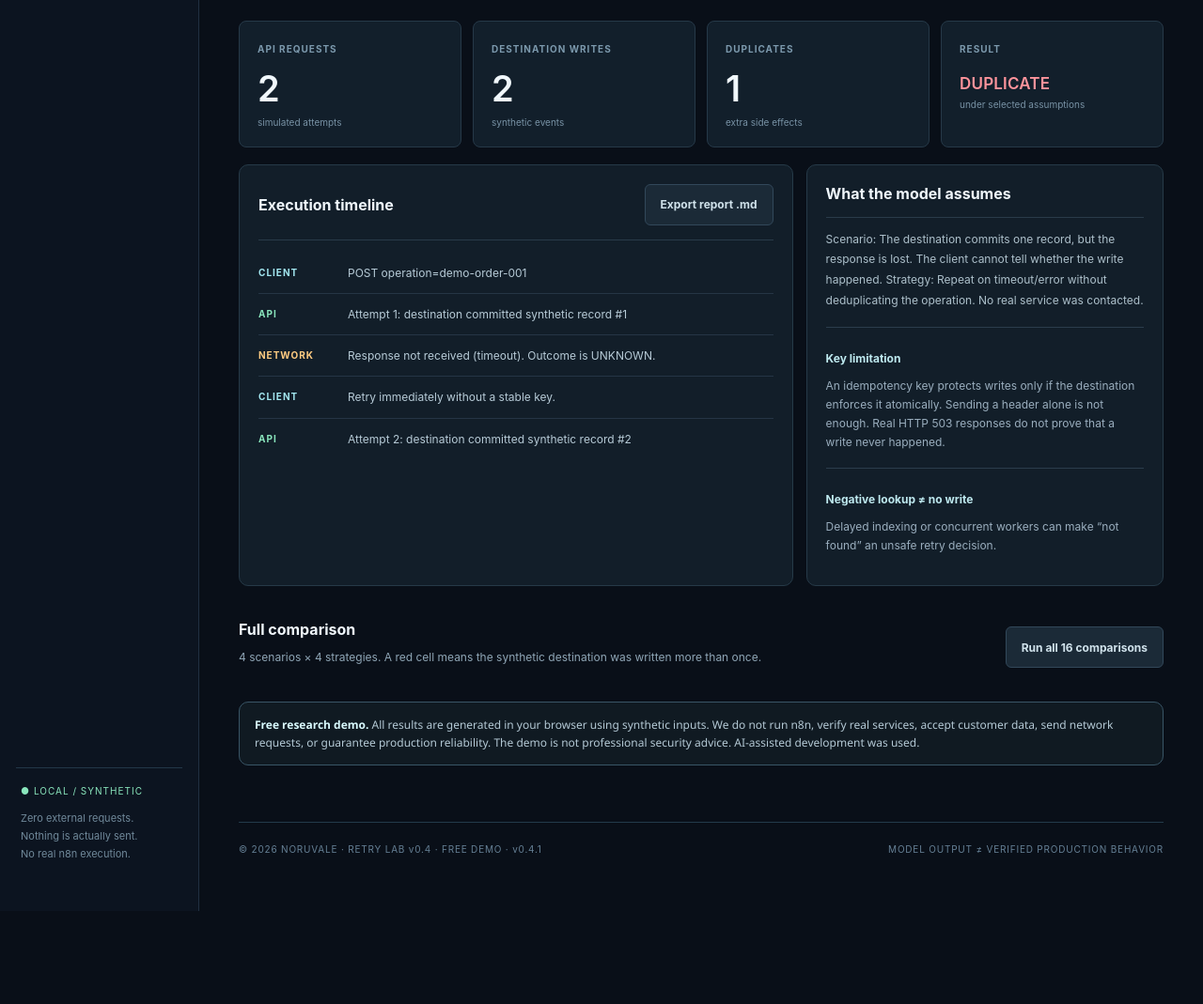
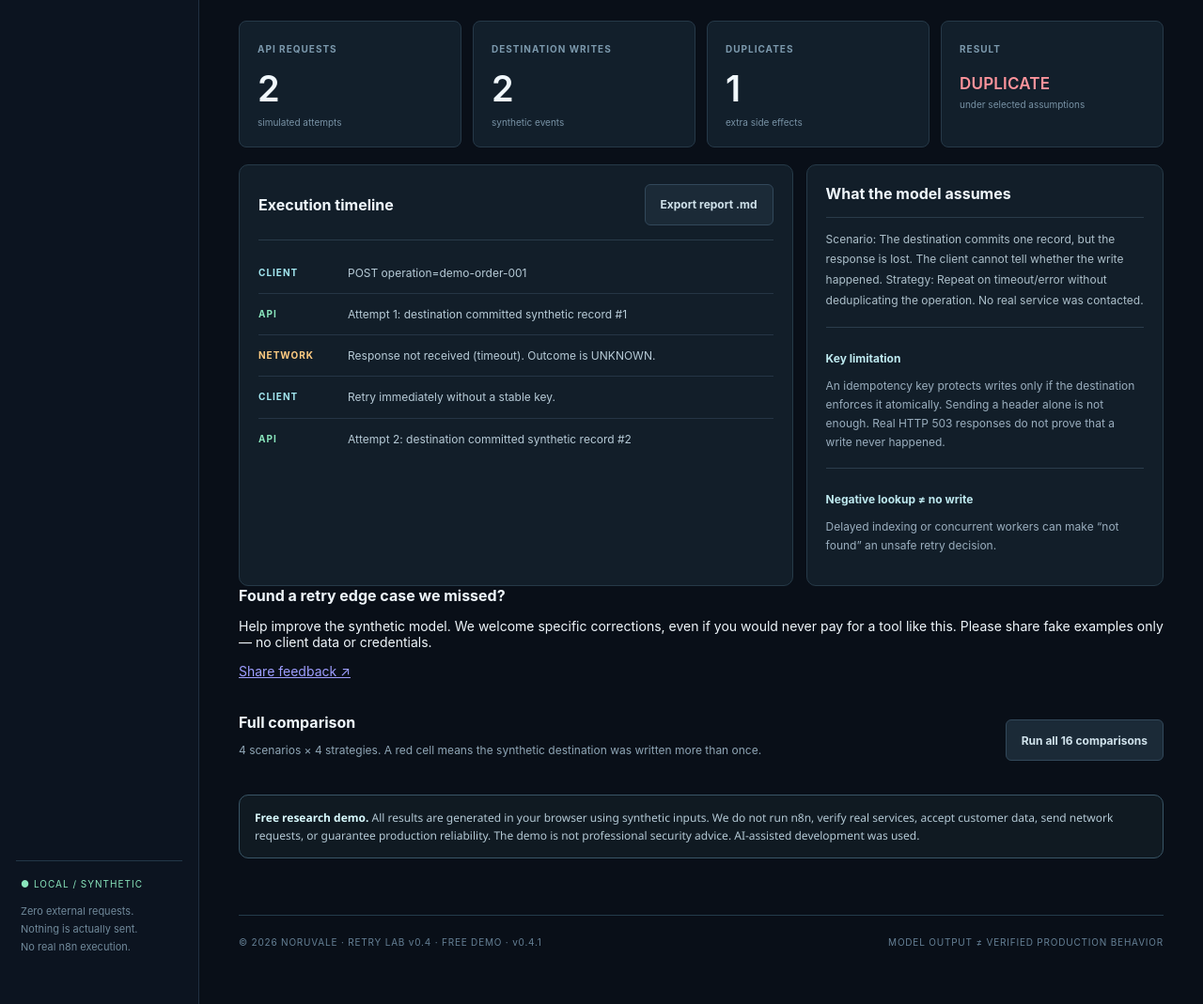
Before and after one commit to snowbirdkind-wq/noruvale-retry-lab, a plain HTML site: page index.html in a window 1280 px wide. Shown: the part 456-1525 px from the top of the page at 94% size. Before the commit the page ends 1426 px from the top, so only its background shows below. Drawn offline with Linux system fonts and the light colour scheme.

Commit message:
Add live-page feedback call to action and social metadata

```diff
--- a/index.html
+++ b/index.html
@@ -1,10 +1,10 @@
-<!doctype html><html lang="en"><head><meta charset="UTF-8"><meta name="viewport" content="width=device-width,initial-scale=1"><title>Noruvale Retry Lab | Free Browser Demo</title><link rel="stylesheet" href="style.css"></head><body><div class="layout">
+<!doctype html><html lang="en"><head><meta charset="UTF-8"><meta name="viewport" content="width=device-width,initial-scale=1"><title>Noruvale Retry Lab | Free Browser Demo</title><meta name="description" content="Explore API retry failures, duplicate writes, idempotency keys and ambiguous timeouts in a free synthetic browser lab. No real requests or accounts."><meta property="og:title" content="Noruvale Retry Lab — Make failure visible"><meta property="og:description" content="A free, local-first interactive demo of API retries, duplicate writes and idempotency. Synthetic experiments only."><meta property="og:type" content="website"><meta property="og:url" content="https://snowbirdkind-wq.github.io/noruvale-retry-lab/"><meta name="theme-color" content="#090f18"><link rel="stylesheet" href="style.css"></head><body><div class="layout">
 <aside class="side"><div class="brand"><span class="logo">◈</span><div><b>NORUVALE</b><small>RETRY LAB</small></div></div><span class="tinycap">WORKSPACE</span><a class="nav active" href="index.html">⌁ &nbsp;Retry Lab <span>FREE</span></a><div class="bottom"><span class="green">● LOCAL / SYNTHETIC</span><p>Zero external requests.<br>Nothing is actually sent.<br>No real n8n execution.</p></div></aside>
 <main><div class="top"><span>TOOLS / RETRY LAB / SCENARIO TEST</span><span>● FREE DEMO / NO ACCOUNT</span></div><header><div class="tag">RELIABILITY / FAULT INJECTION</div><h1>Make failure <em>visible.</em></h1><p>Compare what happens when a request times out, a destination commits anyway, and your workflow tries again. Synthetic model — not a live integration.</p></header>
 <section class="controls"><div class="control"><label for="scenario">FAULT SCENARIO</label><select id="scenario"><option value="lost_ack">Write succeeds · response lost</option><option value="error_503">HTTP 503 · no write</option><option value="stale_lookup">Write succeeds · lookup lags</option><option value="race">Two workers · same operation</option></select></div><div class="control"><label for="strategy">RETRY STRATEGY</label><select id="strategy"><option value="blind">Blind retry</option><option value="key">Stable idempotency key</option><option value="lookup">Lookup then retry</option><option value="review">Hold ambiguous result</option></select></div><button id="run" class="primary">Run synthetic test <span>↗</span></button></section>
 <div id="description" class="description" aria-live="polite"></div>
 <div class="metrics"><div class="metric"><small>API REQUESTS</small><strong id="requests">—</strong><span>simulated attempts</span></div><div class="metric"><small>DESTINATION WRITES</small><strong id="records">—</strong><span>synthetic events</span></div><div class="metric"><small>DUPLICATES</small><strong id="duplicates">—</strong><span>extra side effects</span></div><div class="metric"><small>RESULT</small><strong class="status" id="outcome">NOT RUN</strong><span>under selected assumptions</span></div></div>
 <div class="content"><div class="timeline"><div class="panel-head"><h2>Execution timeline</h2><button id="export" class="outline" disabled>Export report .md</button></div><div id="events" class="events"><div class="empty">Select a scenario and run the simulation.</div></div></div><div class="insights"><div class="panel-head"><h2>What the model assumes</h2></div><p id="assumptions">A synthetic destination with visible state. No real credentials, payments, orders or messages.</p><div class="rule"><h3>Key limitation</h3><p>An idempotency key protects writes only if the destination enforces it atomically. Sending a header alone is not enough. Real HTTP 503 responses do not prove that a write never happened.</p></div><div class="rule"><h3>Negative lookup ≠ no write</h3><p>Delayed indexing or concurrent workers can make “not found” an unsafe retry decision.</p></div></div></div>
-<div class="suite"><div><h2>Full comparison</h2><p>4 scenarios × 4 strategies. A red cell means the synthetic destination was written more than once.</p></div><button id="matrixBtn" class="outline">Run all 16 comparisons</button></div><div class="matrix-wrap" id="matrixWrap" hidden><table id="matrix"><thead><tr><th>Scenario</th><th>Blind retry</th><th>Stable key</th><th>Lookup first</th><th>Review</th></tr></thead><tbody id="matrixBody"></tbody></table><p class="matrix-note">Numbers are synthetic duplicate writes per logical operation—not empirical n8n failure rates.</p></div>
+<section class="feedback-box"><div><h2>Found a retry edge case we missed?</h2><p>Help improve the synthetic model. We welcome specific corrections, even if you would never pay for a tool like this. Please share fake examples only — no client data or credentials.</p></div><a class="feedback-link" href="https://github.com/snowbirdkind-wq/noruvale-retry-lab/issues/new?template=feedback.md" target="_blank" rel="noopener noreferrer">Share feedback ↗</a></section><div class="suite"><div><h2>Full comparison</h2><p>4 scenarios × 4 strategies. A red cell means the synthetic destination was written more than once.</p></div><button id="matrixBtn" class="outline">Run all 16 comparisons</button></div><div class="matrix-wrap" id="matrixWrap" hidden><table id="matrix"><thead><tr><th>Scenario</th><th>Blind retry</th><th>Stable key</th><th>Lookup first</th><th>Review</th></tr></thead><tbody id="matrixBody"></tbody></table><p class="matrix-note">Numbers are synthetic duplicate writes per logical operation—not empirical n8n failure rates.</p></div>
 <div class="disclosure" role="note"><b>Free research demo.</b> All results are generated in your browser using synthetic inputs. We do not run n8n, verify real services, accept customer data, send network requests, or guarantee production reliability. The demo is not professional security advice. AI-assisted development was used.</div>
 <footer>© 2026 NORUVALE · RETRY LAB v0.4 · FREE DEMO · v0.4.1 <span>MODEL OUTPUT ≠ VERIFIED PRODUCTION BEHAVIOR</span></footer></main></div><script src="simulator.js"></script><script src="app.js"></script></body></html>
```
